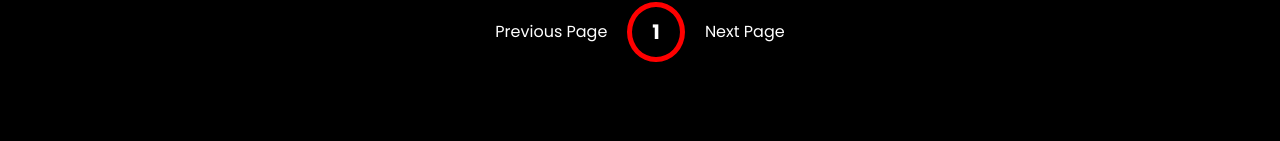
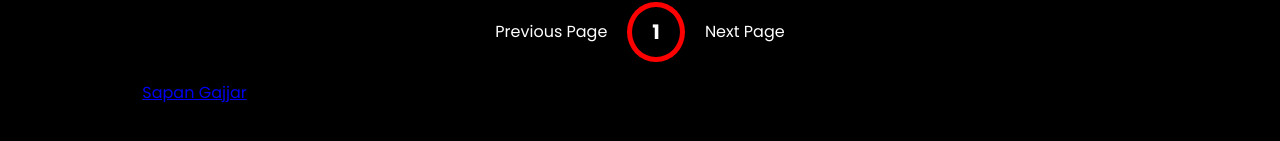
Before and after one commit to forsyth47/isg32.github.io, a plain HTML site: page projects/streamteax2/index.html in a window 1280 px wide. Shown: the part 273-414 px from the top of the page. Drawn offline with Linux system fonts and the light colour scheme; no server answers.

Commit message:
Update index.html

```diff
--- a/projects/streamteax2/index.html
+++ b/projects/streamteax2/index.html
@@ -36,5 +36,12 @@
     </div>
 
     <script src="script.js"></script>
+    <footer>
+      <p id="footer-note">
+	&copy Copyright 2022
+	<a href="https://isg32.github.io/">Sapan Gajjar</a>.
+	All rights reserved.
+      </p>
+    </footer>
 </body>
 </html>
```
